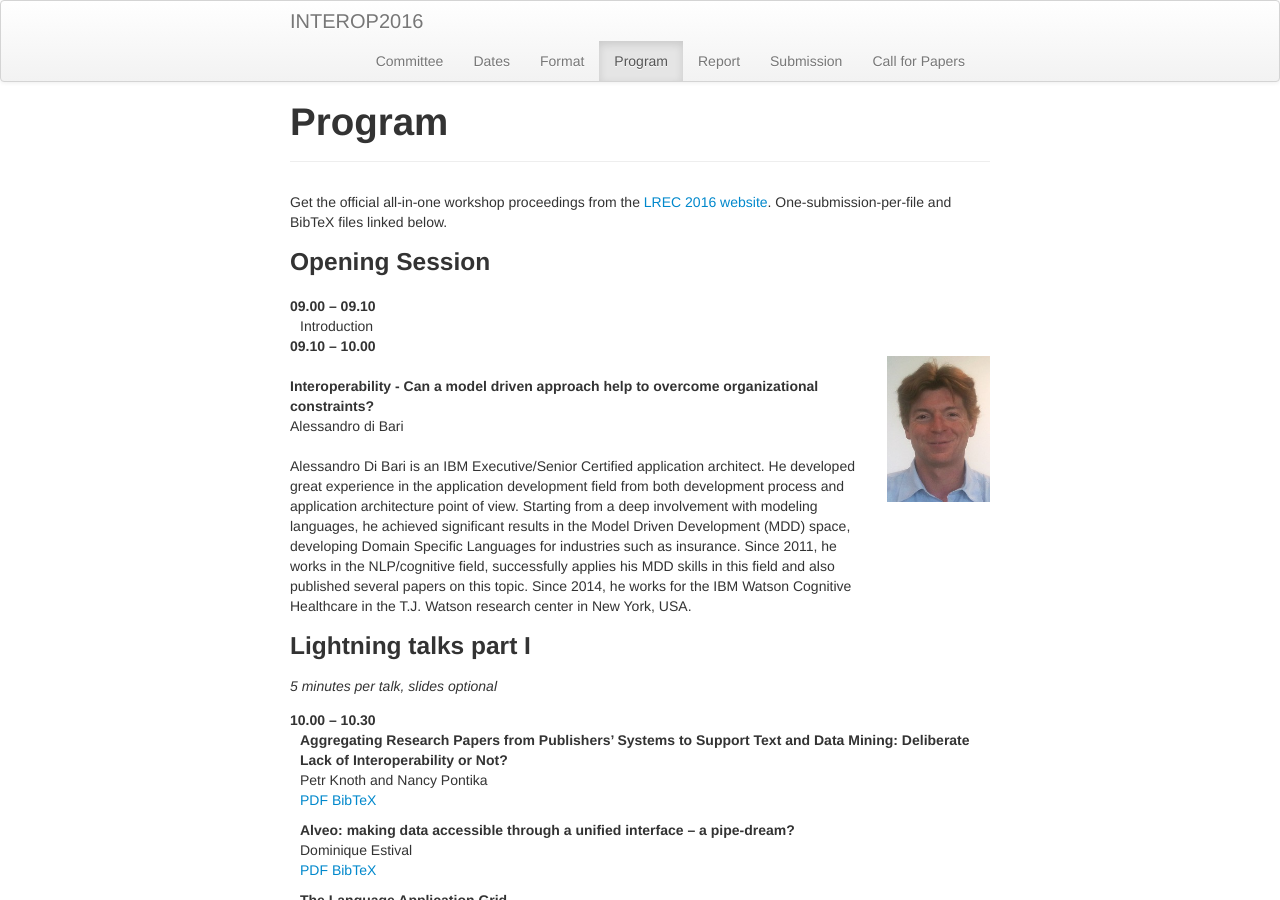
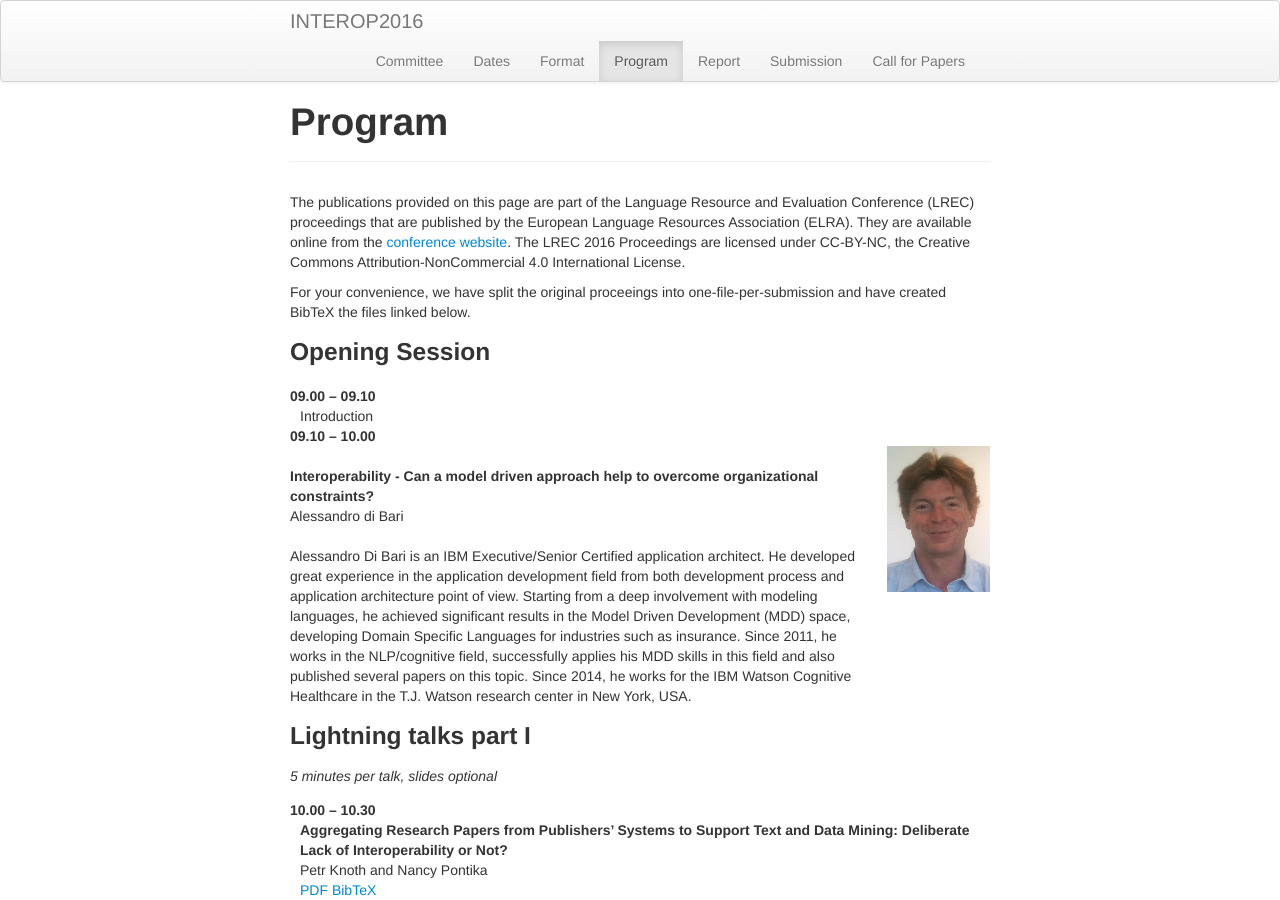
Before and after one commit to interop2016/interop2016.github.io, a Jekyll site: the page built from Program.md, in a window 1280 px wide and 900 px high. Built offline with Jekyll 4.4.1, drawn with Linux system fonts in a browser that asks for light colours.

Commit message:
No issue. Add note on license.

```diff
--- a/Program.md
+++ b/Program.md
@@ -6,7 +6,9 @@ group: navigation
 ---
 {% include JB/setup %}
 
-Get the official all-in-one workshop proceedings from the [LREC 2016 website](http://www.lrec-conf.org/proceedings/lrec2016/workshops/LREC2016Workshop-INTEROP_Proceedings.pdf). One-submission-per-file and BibTeX files linked below.
+The publications provided on this page are part of the Language Resource and Evaluation Conference (LREC) proceedings that are published by the European Language Resources Association (ELRA). They are available online from the [conference website](http://www.lrec-conf.org/proceedings/lrec2016/workshops/LREC2016Workshop-INTEROP_Proceedings.pdf). The LREC 2016 Proceedings are licensed under CC-BY-NC, the Creative Commons Attribution-NonCommercial 4.0 International License.
+
+For your convenience, we have split the original proceeings into one-file-per-submission and have created BibTeX the files linked below.
 
 ### Opening Session
 
```
